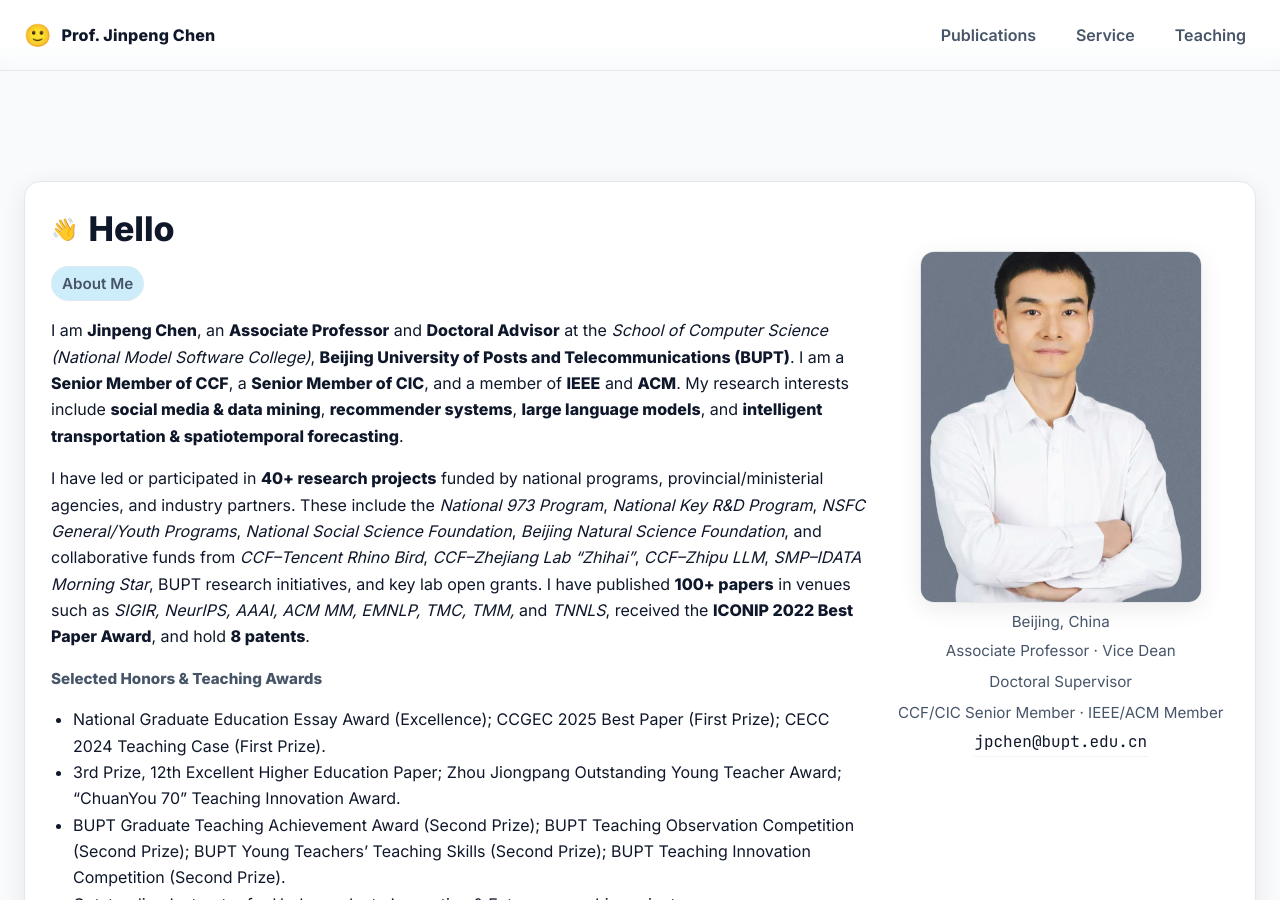
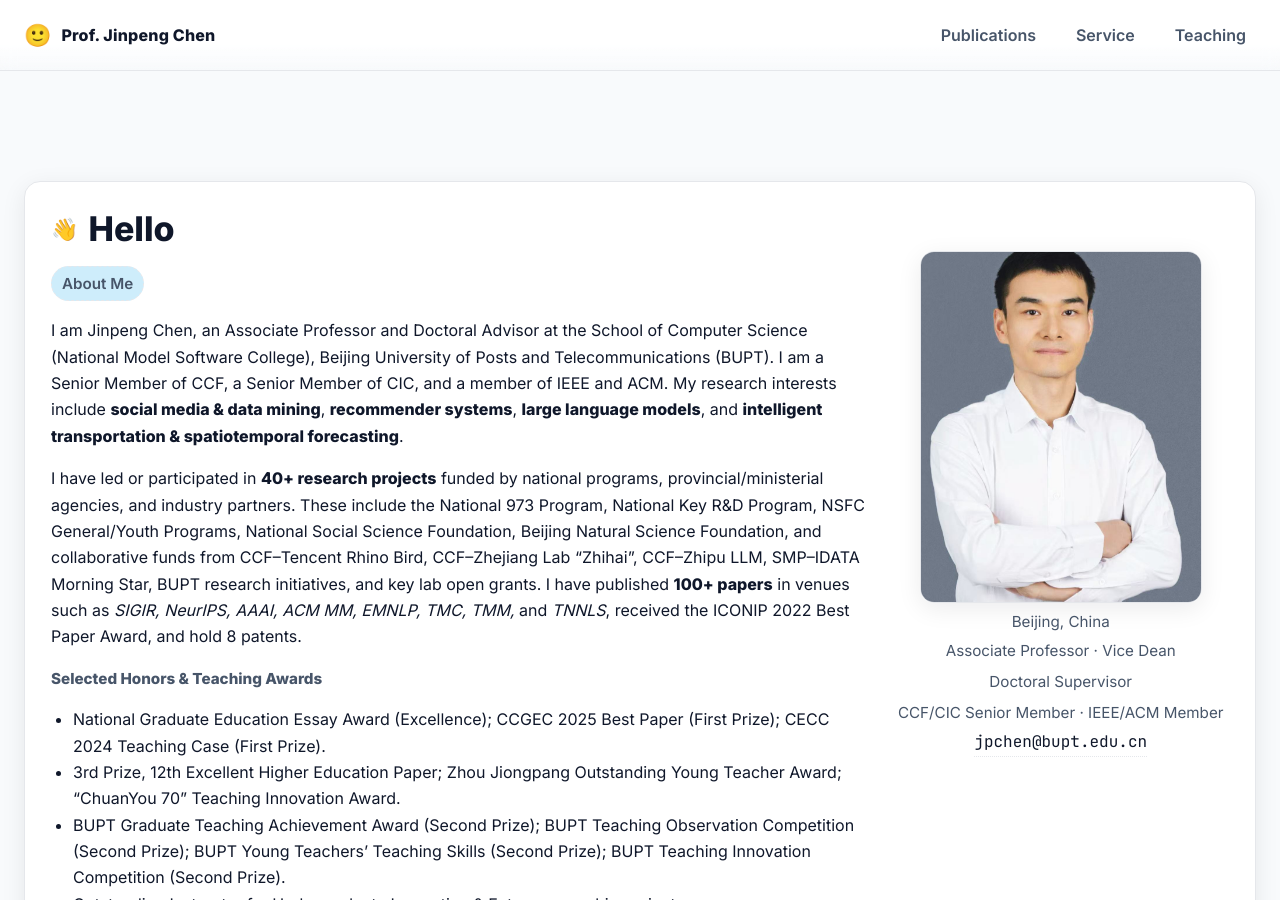
Before and after one commit to acdc-lab/jpchen, a Jekyll site: the page built from index.markdown, in a window 1280 px wide and 900 px high. Built offline with Jekyll 4.4.1, drawn with Linux system fonts in a browser that asks for light colours.

Commit message:
version update 11.3

```diff
--- a/index.markdown
+++ b/index.markdown
@@ -11,21 +11,21 @@ title: Home
     <div>
       <p class="meta"><span class="badge">About Me</span></p>
       <p>
-        I am <strong>Jinpeng Chen</strong>, an <strong>Associate Professor</strong> and <strong>Doctoral Advisor</strong> at the
-        <em>School of Computer Science (National Model Software College)</em>, <strong>Beijing University of Posts and Telecommunications (BUPT)</strong>.
-        I am a <strong>Senior Member of CCF</strong>, a <strong>Senior Member of CIC</strong>, and a member of <strong>IEEE</strong> and <strong>ACM</strong>.
+        I am Jinpeng Chen, an Associate Professor and Doctoral Advisor at the
+        School of Computer Science (National Model Software College), Beijing University of Posts and Telecommunications (BUPT).
+        I am a Senior Member of CCF, a Senior Member of CIC, and a member of IEEE and ACM.
         My research interests include <strong>social media &amp; data mining</strong>, <strong>recommender systems</strong>,
         <strong>large language models</strong>, and <strong>intelligent transportation &amp; spatiotemporal forecasting</strong>.
       </p>
 
       <p>
         I have led or participated in <strong>40+ research projects</strong> funded by national programs, provincial/ministerial agencies, and industry partners.
-        These include the <em>National 973 Program</em>, <em>National Key R&amp;D Program</em>, <em>NSFC General/Youth Programs</em>,
-        <em>National Social Science Foundation</em>, <em>Beijing Natural Science Foundation</em>,
-        and collaborative funds from <em>CCF–Tencent Rhino Bird</em>, <em>CCF–Zhejiang Lab “Zhihai”</em>, <em>CCF–Zhipu LLM</em>,
-        <em>SMP–IDATA Morning Star</em>, BUPT research initiatives, and key lab open grants.
+        These include the National 973 Program, National Key R&amp;D Program, NSFC General/Youth Programs,
+        National Social Science Foundation, Beijing Natural Science Foundation,
+        and collaborative funds from CCF–Tencent Rhino Bird, CCF–Zhejiang Lab “Zhihai”, CCF–Zhipu LLM,
+        SMP–IDATA Morning Star, BUPT research initiatives, and key lab open grants.
         I have published <strong>100+ papers</strong> in venues such as <em>SIGIR, NeurIPS, AAAI, ACM MM, EMNLP, TMC, TMM,</em> and <em>TNNLS</em>,
-        received the <strong>ICONIP 2022 Best Paper Award</strong>, and hold <strong>8 patents</strong>.
+        received the ICONIP 2022 Best Paper Award, and hold 8 patents.
       </p>
 
       <p class="meta"><strong>Selected Honors &amp; Teaching Awards</strong></p>
```
